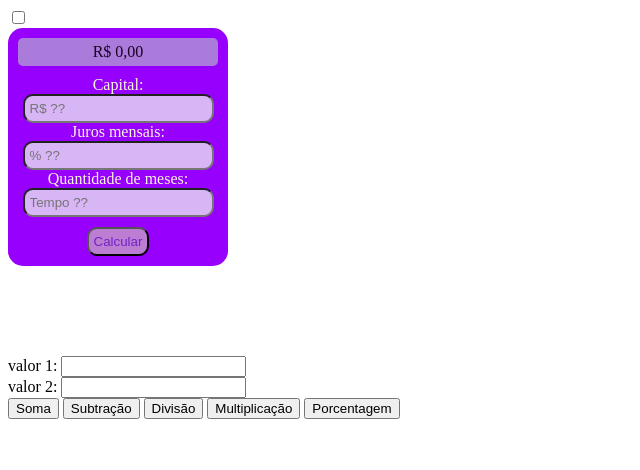
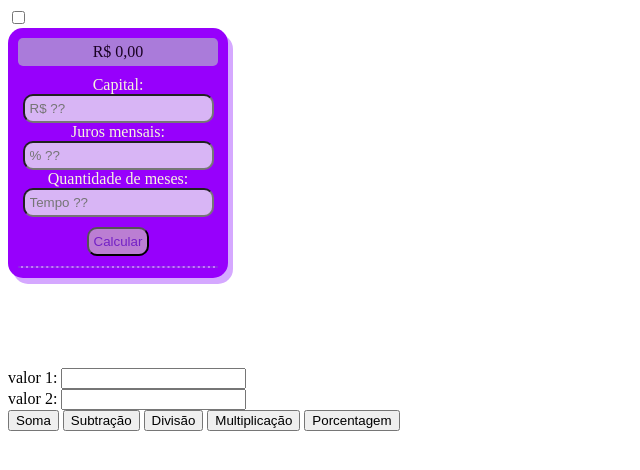
Before and after one commit to isabellydurais/primeirog_3t, a plain HTML site: page index.html in a window 1280 px wide. Shown: the whole page, without its empty margins (0-640 px from the left). Drawn offline with Linux system fonts and the light colour scheme.

Commit message:
Update geral.css

```diff
--- a/geral.css
+++ b/geral.css
@@ -5,12 +5,17 @@
     padding: 10px;
     border-radius: 15px;
     text-align: center;
+    box-shadow: 5px 6px rgb(213, 168, 255);
 }
 .calc input {
     background: rgb(216, 181, 245);
     color: black;
     border-radius: 10px;
     padding: 5px;
+}
+.calc input:focus {
+    background:blueviolet
+    color: blue
 }
 #spTotal {
 background: rgb(170, 123, 218);
@@ -31,3 +36,13 @@ margin-bottom: 10px;
     color: rgb(209, 201, 218);
     cursor: pointer;
 }
+#spLista {
+    text-align: start;
+    border-style: dashed;
+    border-color: blueviolet;
+    border-width: 1px;
+    border-radius: 4px;
+    background: rgb(199, 120, 252);
+    color: rgb(110, 3, 250);
+    margin-top: 10px;
+}
```
